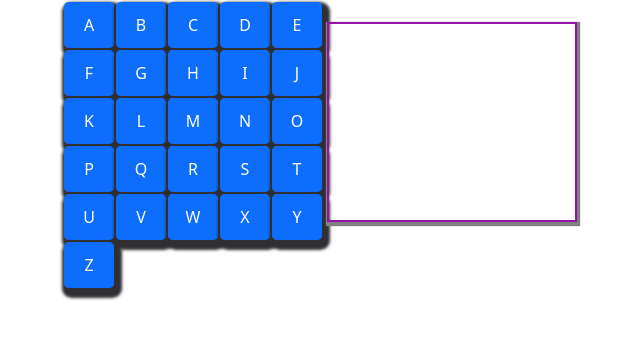
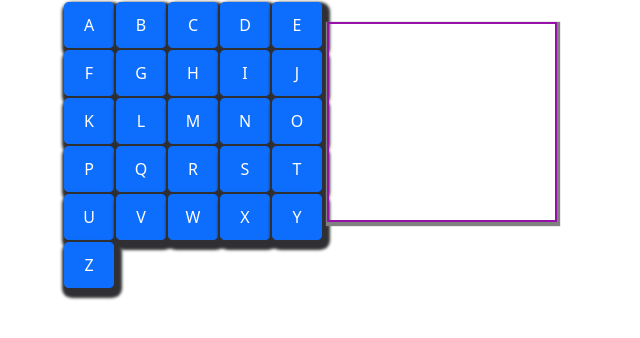
Before and after one commit to NehaGavali1/DisplayAlphabet, a plain HTML site: page index.html in a window 1280 px wide. Shown: the whole page, without its empty margins (320-960 px from the left). Drawn offline with nearby package versions, Linux system fonts and the light colour scheme.

Commit message:
Update index.html

```diff
--- a/index.html
+++ b/index.html
@@ -149,7 +149,7 @@
             top:20px;
            position:fixed;
            display:inline;
-         width:250px;
+         width:230px;
          height: 200px;
           padding:10px;
         border:2px solid rgb(150, 17, 167);
@@ -157,17 +157,17 @@
         text-align: center;
     box-shadow: 1px 2px 1px 2px rgb(128, 128, 128);}
 
-        @media (min-width:280px) and (max-width:600px) {
+        @media (min-width:200px) and (max-width:600px) {
 
-#table1{
+     #table1{
 
     display:none;
-}
+    }
 
 
-}
+    }
 
- @media (min-width:601px) and (max-width:1281px) {
+ @media (min-width:601px) and (max-width:1368px) {
 
     #table2{
        display: none;
```
